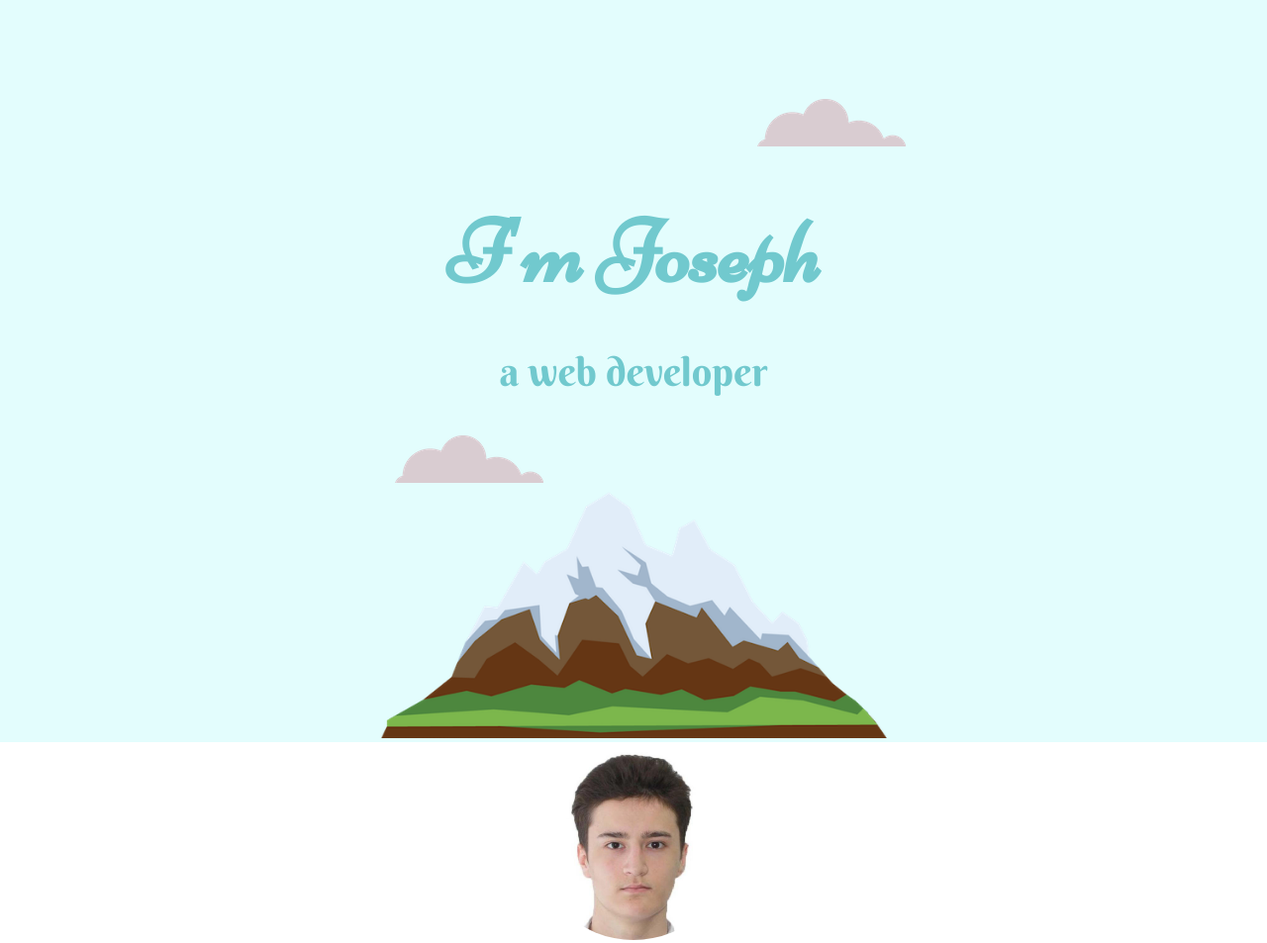
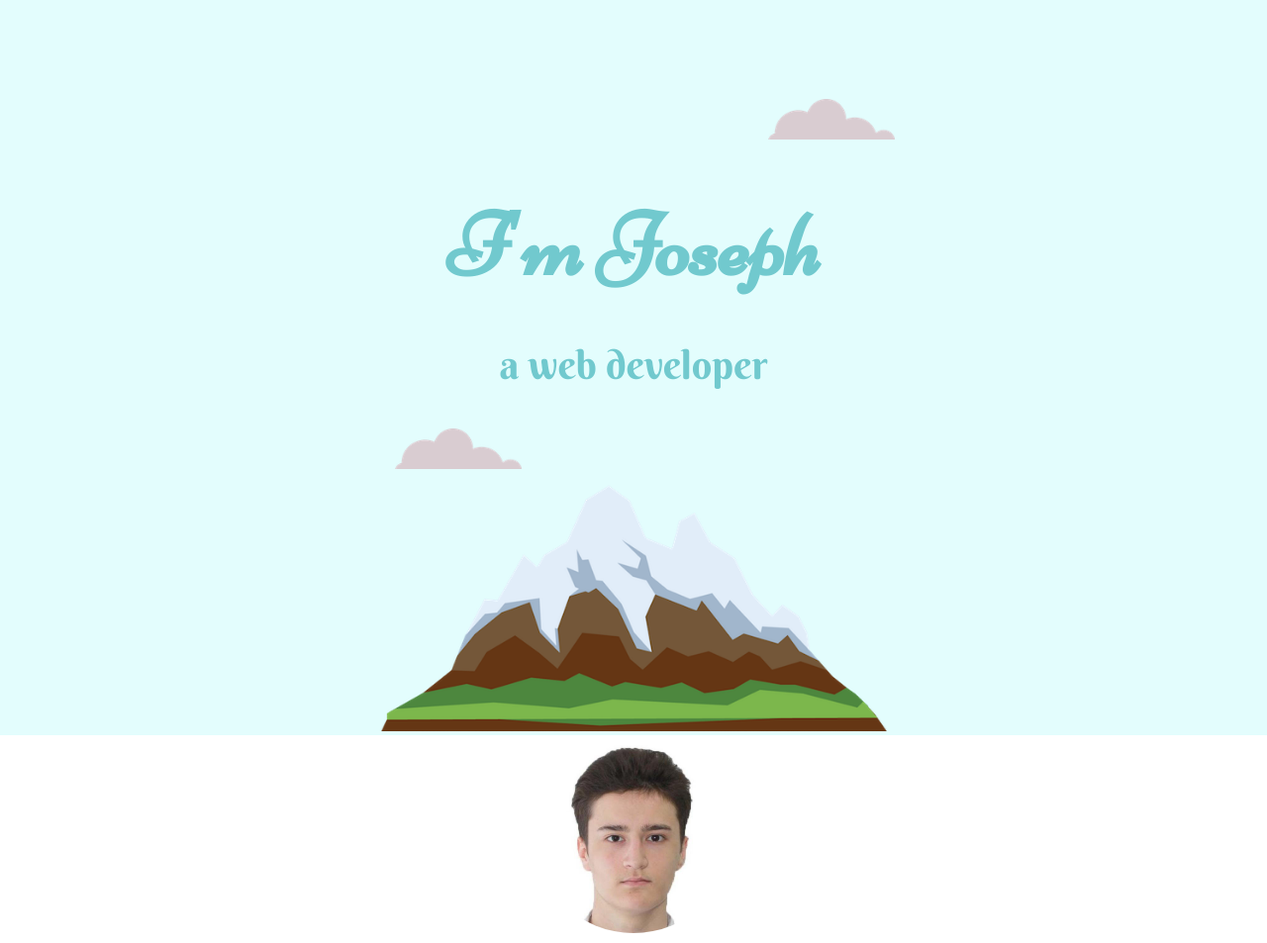
Before and after one commit to BoolMachine/BoolMachine.github.io, a plain HTML site: page index.html in a window 1280 px wide. Shown: the top 953 px of the page at 99% size. Drawn offline with nearby package versions, Linux system fonts and the light colour scheme; a web font is replaced by a local one.

Commit message:
Final draft

```diff
--- a/styles.css
+++ b/styles.css
@@ -71,10 +71,12 @@
     position: relative;
     padding-left: 400px;
     padding-top: 100px;
+    width: 10%;
 }
 .cloud-container{
     position: absolute;
     margin-left: 15px;
+    width: 10%;
 }
 
 .mountain-container{
```
